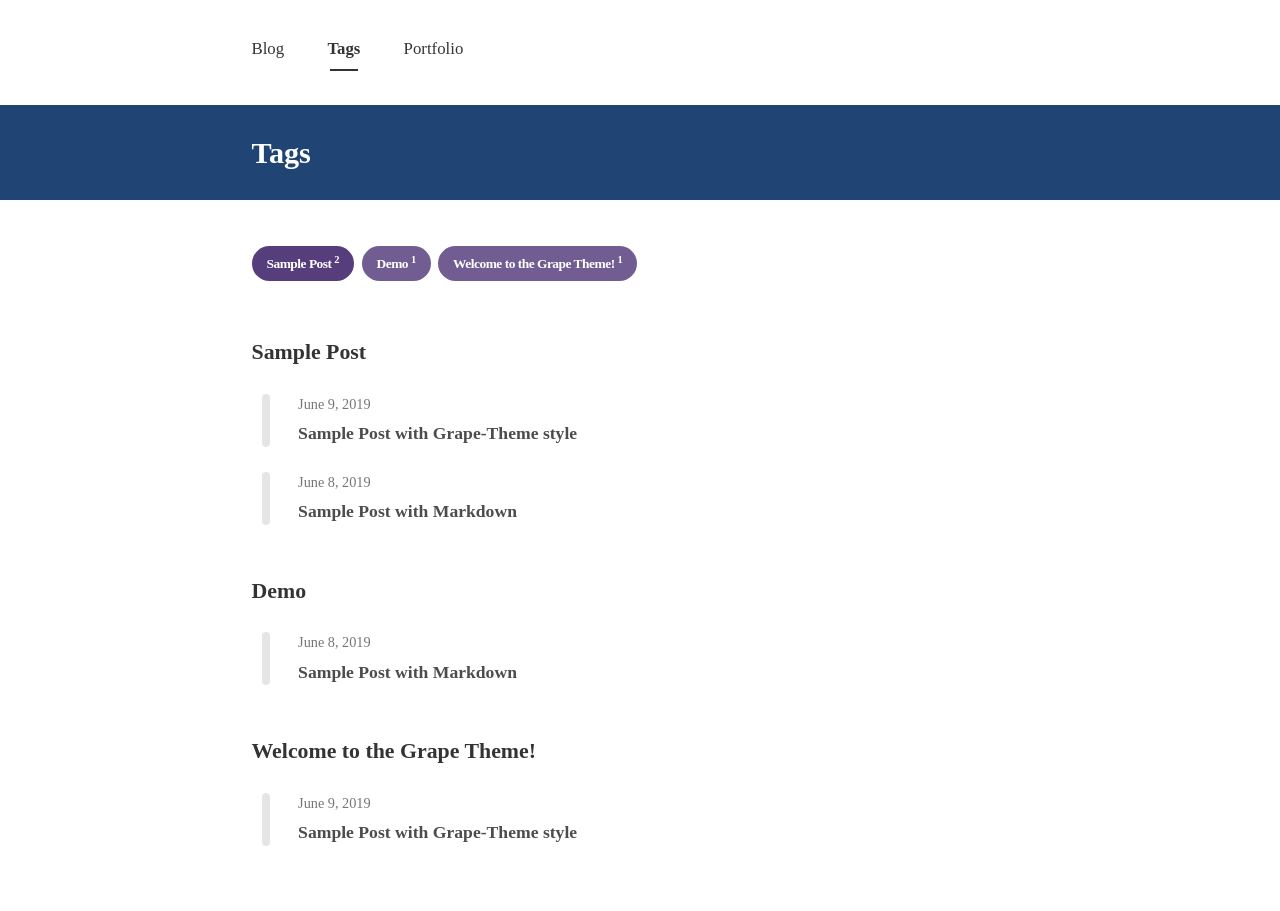
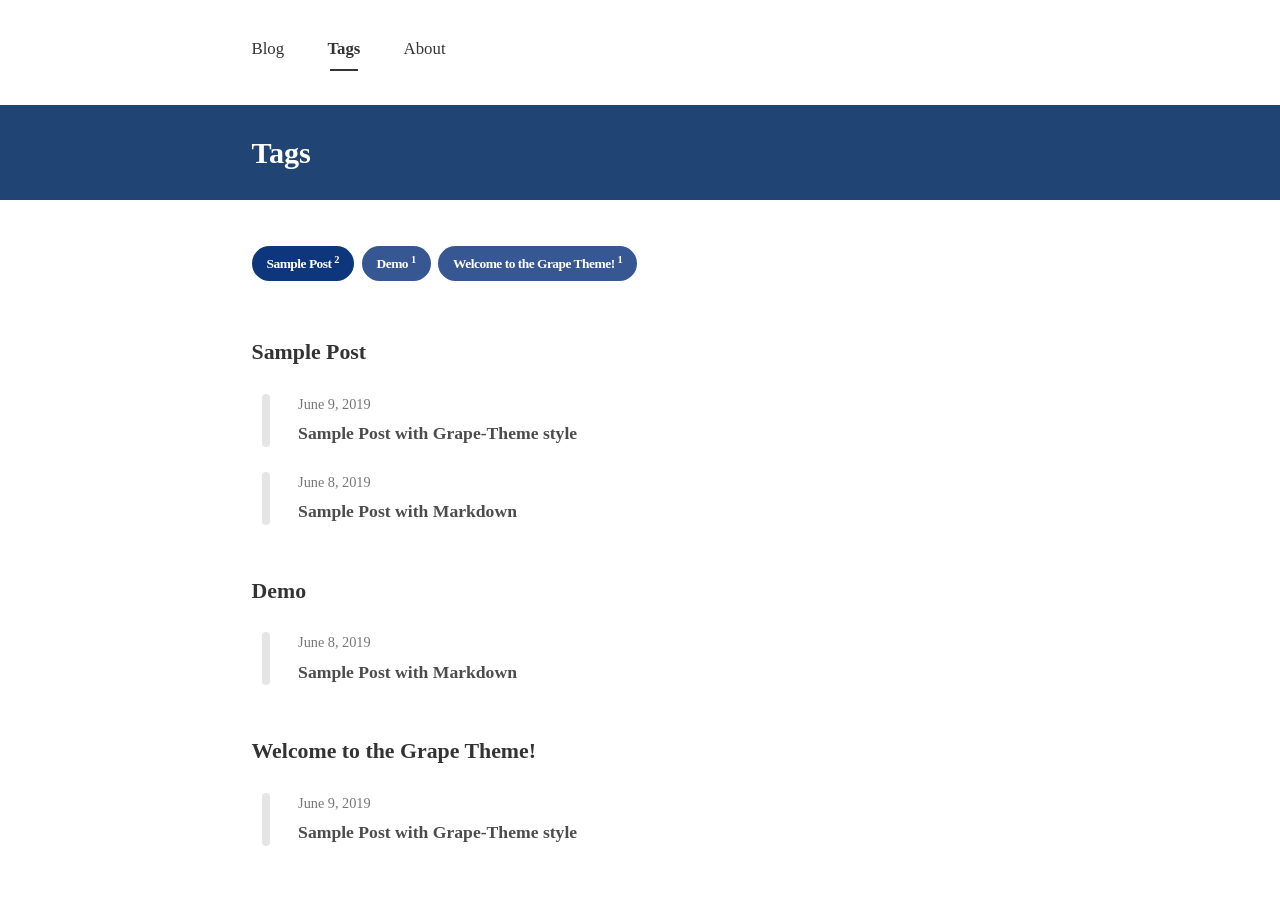
Before and after one commit to Hamsik2rang/Hamsik2rang.github.io, a Jekyll site: the page built from tags.html, in a window 1280 px wide. Built offline with Jekyll 4.4.1, drawn with Linux system fonts in a browser that asks for light colours; nearby versions of some CDN libraries; some web fonts are replaced.

Commit message:
태그 색상 변경 및 헤더 명칭 변경(Portfolio -> About)

```diff
--- a/_includes/header.html
+++ b/_includes/header.html
@@ -11,7 +11,7 @@
       </a>
       <li class="current">Tags</li>
       <a href="{{ site.url }}/portfolio">
-        <li class="btn-nav">Portfolio</li>
+        <li class="btn-nav">About</li>
       </a>
       <!-- portfolio -->
       {% when 'portfolio'%}
@@ -21,7 +21,7 @@
       <a href="{{ site.url }}/tags">
         <li class="btn-nav">Tags</li>
       </a>
-      <li class="current">Portfolio</li>
+      <li class="current">About</li>
       {% else %}
       <!-- others -->
       <a href="{{ site.url }}">
@@ -31,7 +31,7 @@
         <li class="btn-nav">Tags</li>
       </a>
       <a href="{{ site.url }}/portfolio">
-        <li class="btn-nav">Portfolio</li>
+        <li class="btn-nav">About</li>
       </a>
       {% endcase %}
     </ul>
--- a/_includes/projects.html
+++ b/_includes/projects.html
@@ -1,6 +1,6 @@
 <section id="project">
   <div class="project-wrap">
-    <p class="title">PROJECTS 🙋🏻</p>
+    <p class="title">PROJECTS 🐛</p>
     <div class="card-container">
       {% for _ in site.data.projects %}
       {% assign project = _.project %}
--- a/_layouts/default.html
+++ b/_layouts/default.html
@@ -1,9 +1,10 @@
 <!DOCTYPE html>
 <html lang="ko">
 {% include head.html %}
+
 <body>
   <div class="container">
-    {{ content }}
+    {{content }}
   </div>
 </body>
 
--- a/_layouts/portfolio.html
+++ b/_layouts/portfolio.html
@@ -28,7 +28,7 @@
     <article class="exper col-12 col-md-6">
       <p class="title">EXPERIENCE</p>
       <ul class="exper-list">
-        {% for exp in  profile.experience %}
+        {% for exp in profile.experience %}
         <li class="meta">
           <p class="date">{{ exp.start }} ~ {{ exp.end }}</p>
           <p class="description">{{ exp.experience }}</p>
--- a/_layouts/tags.html
+++ b/_layouts/tags.html
@@ -8,7 +8,7 @@
     {% for tag in site.tags %}
     <a href="#{{ tag | first | slugize }}">
       <li class="tag"
-        style="background-color: rgba(86,61,124, {{ tag | last | size | times: 100 | divided_by: site.tags.size | plus: 50 | divided_by: 100.0}})">
+        style="background-color: rgba(14,54,124, {{ tag | last | size | times: 100 | divided_by: site.tags.size | plus: 50 | divided_by: 100.0}})">
         {{ tag | first }}
         <span class="meta">{{ tag | last | size }}</span>
       </li>
@@ -24,7 +24,7 @@
         {% for post in site.tags[group] %}
         <a href="{{ post.url | relative_url }}" class="post-link">
           <div class="item">
-            <p class="meta">{{ post.date  | date: "%B %-d, %Y" }}</p>
+            <p class="meta">{{ post.date | date: "%B %-d, %Y" }}</p>
             <p class="title">{{ post.title }}</p>
           </div>
         </a>
```
Also changed, not shown: index.html (line endings or trailing spaces).
